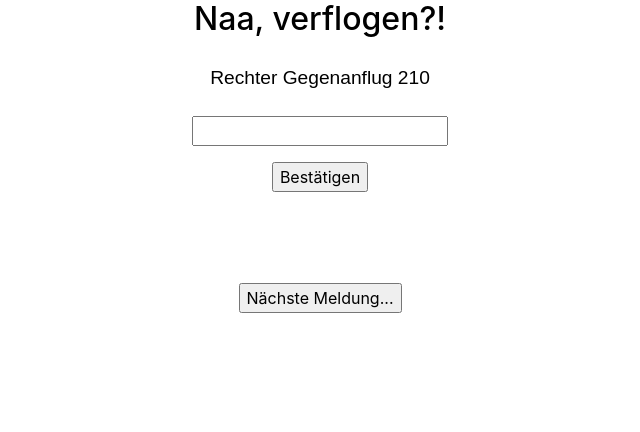
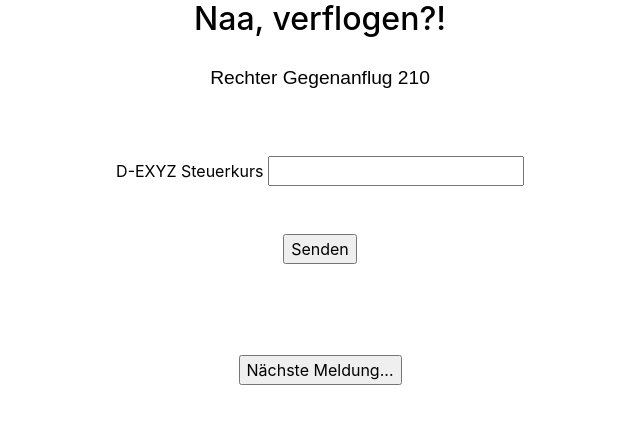
Before and after one commit to Dennis-89/BZF-Trainer, a Flask app: page /curses in a window 1280 px wide. Shown: the part 56-488 px from the top of the page, without its empty margins (320-960 px from the left). Run offline with Flask 2, Linux system fonts and the light colour scheme; some libraries are stand-ins or nearby versions.

Commit message:
Darstellung geändert

```diff
--- a/app.py
+++ b/app.py
@@ -126,11 +126,11 @@ def check_curse():
             "curses.html",
             approach=approach,
             curse=curse,
-            user_answer=f"Richtig! {user_answer}",
+            user_answer=f"D-EXYZ verstanden, Anflug fortsetzen!",
         )
     else:
         return render_template(
-            "curses.html", approach=approach, curse=curse, user_answer="Falsch!"
+            "curses.html", approach=approach, curse=curse, user_answer=f"D-EXYZ bestätigen Sie Steuerkurs {user_answer}!"
         )
 
 
--- a/static/css/style.css
+++ b/static/css/style.css
@@ -41,19 +41,26 @@ h5 {
 
 .next_back {
     display: inline-block;
-    margin: 1em;
+    margin: 0 auto;
 }
 
 .answer {
     color: black;
     border: none;
     background-color: #fff;
+    padding: 1em;
 }
 
 .input {
     color: black;
     text-align: center;
-    margin: 0 auto;
+}
+
+.entry {
+    color: black;
+    text-align: center;
+    margin: 2em;
+    padding: 1em;
 }
 
 .next_curse {
--- a/templates/curses.html
+++ b/templates/curses.html
@@ -15,8 +15,8 @@
     <form class="input" action="/check_curse" method="POST">
         <input type="hidden" name="approach" value="{{ approach }}"/>
         <input type="hidden" name="curse" value="{{ curse }}"/>
-        <p><input type="input" name="answer"></p>
-        <p><input type="submit" value="Bestätigen"></p>
+        <p class="entry">D-EXYZ Steuerkurs <input type="input" name="answer"></p>
+        <p><input type="submit" value="Senden"></p>
     </form>
 
     <h5>{{ user_answer }}</h5>
```
